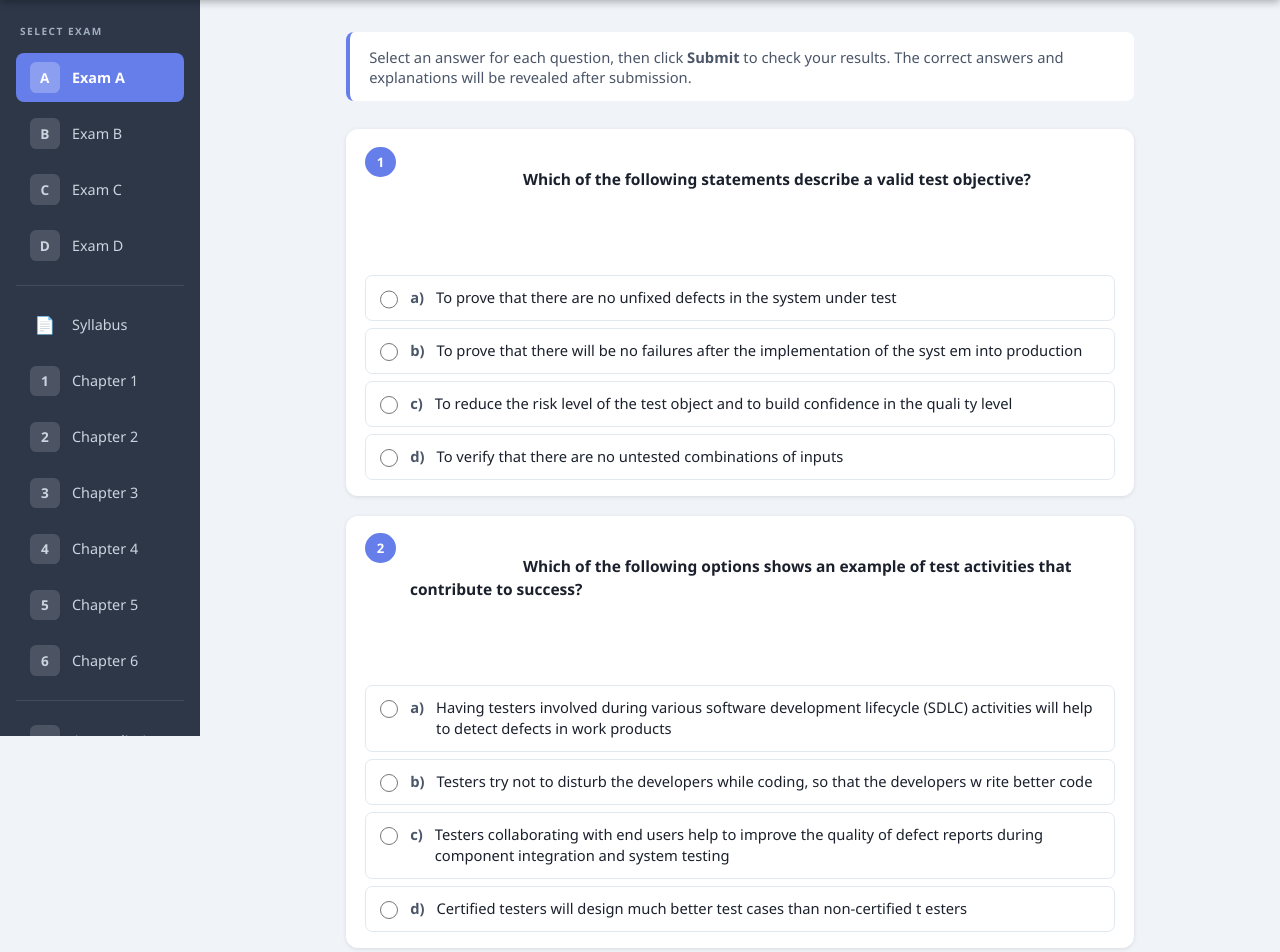
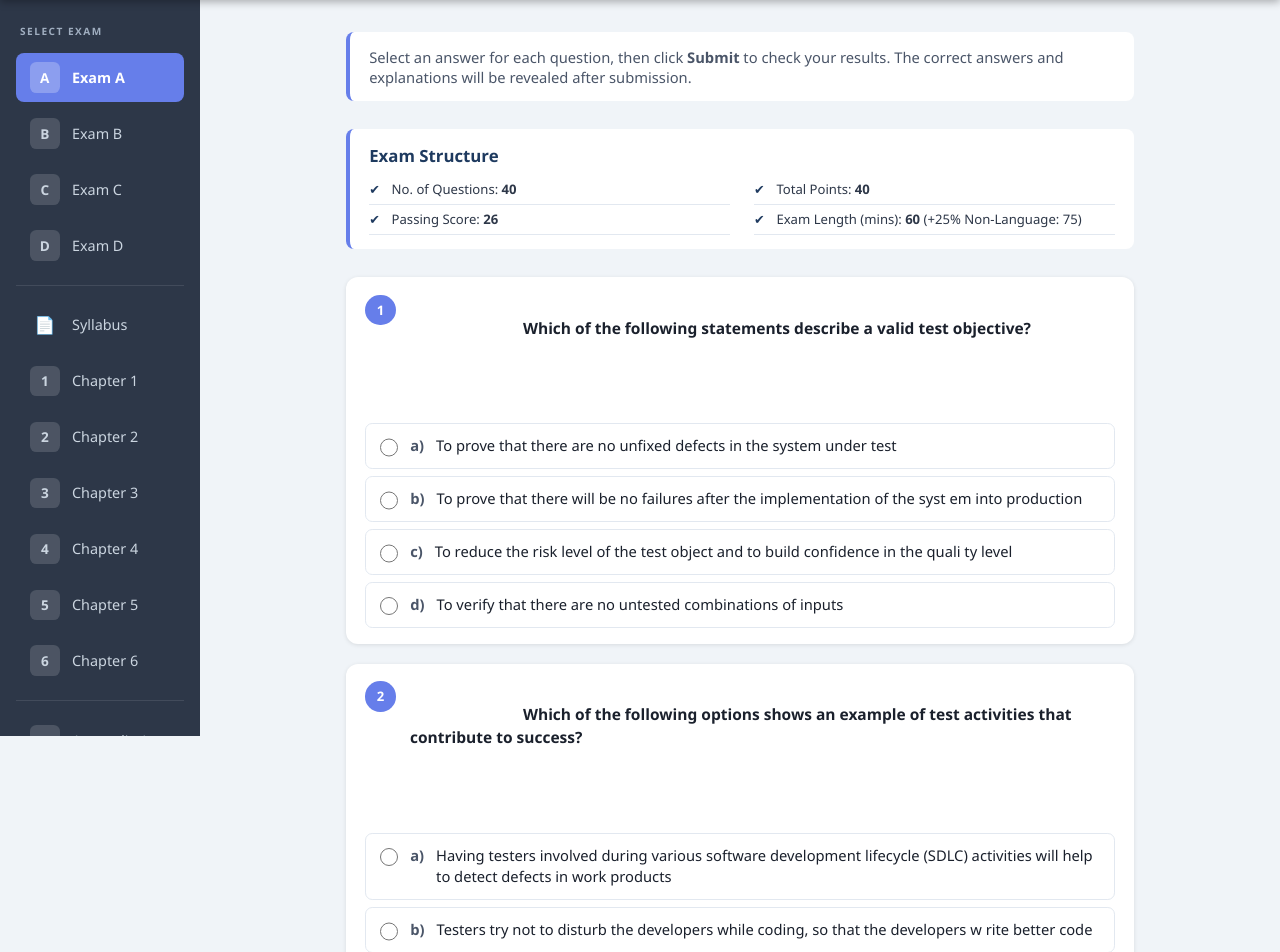
Before and after one commit to maiterivcruz/ISTQBCertificationCatalog, a Django app: page /exam/ctfl/A/ in a window 1280 px wide. Shown: the part 82-1034 px from the top of the page. Run offline with Django 5.2, Linux system fonts and the light colour scheme; data comes from the database, SQL or seed files in the repository.

Commit message:
feat(exams): add exam structure callout per certification
Co-authored-by: Copilot <223556219+Copilot@users.noreply.github.com>

```diff
--- a/questions/models.py
+++ b/questions/models.py
@@ -18,3 +18,21 @@ class Question(models.Model):
 
     def __str__(self):
         return f'[{self.exam}] {self.text[:80]}'
+
+
+class ExamStructure(models.Model):
+    certification = models.CharField(max_length=20)
+    version = models.CharField(max_length=40, blank=True)
+    title = models.CharField(max_length=200)
+    num_questions = models.PositiveIntegerField()
+    total_points = models.PositiveIntegerField()
+    passing_score = models.PositiveIntegerField()
+    minutes = models.PositiveIntegerField()
+    minutes_extended = models.PositiveIntegerField()
+    order = models.PositiveIntegerField(default=0)
+
+    class Meta:
+        ordering = ['certification', 'order']
+
+    def __str__(self):
+        return f'{self.certification} {self.version}'.strip()
--- a/questions/static/questions/css/question_list.css
+++ b/questions/static/questions/css/question_list.css
@@ -668,3 +668,50 @@ main {
         padding: 0.45rem 0.5rem;
     }
 }
+
+.exam-structure {
+    max-width: 100%;
+}
+
+.exam-structure h2 {
+    margin: 0 0 0.5rem;
+    font-size: 1.05rem;
+    font-weight: 700;
+    color: #1e3a5f;
+}
+
+.exam-structure h3 {
+    margin: 0.6rem 0 0.25rem;
+    font-size: 0.8rem;
+    font-weight: 600;
+    color: #4a5568;
+}
+
+.es-list {
+    list-style: none;
+    display: grid;
+    grid-template-columns: repeat(2, minmax(0, 1fr));
+    column-gap: 1.5rem;
+    font-size: 0.82rem;
+    color: #2d3748;
+}
+
+.es-list li {
+    position: relative;
+    padding: 0.35rem 0 0.35rem 1.4rem;
+    border-bottom: 1px solid #e2e8f0;
+}
+
+.es-list li::before {
+    content: "\2714";
+    position: absolute;
+    left: 0;
+    color: #1e3a5f;
+    font-size: 0.8rem;
+}
+
+@media (max-width: 600px) {
+    .es-list {
+        grid-template-columns: 1fr;
+    }
+}
--- a/questions/templates/questions/question_list.html
+++ b/questions/templates/questions/question_list.html
@@ -52,6 +52,23 @@
                     Select an answer for each question, then click <strong>Submit</strong> to check your results.
                     The correct answers and explanations will be revealed after submission.
                 </p>
+
+                {% if exam_structures %}
+                <section class="page-intro exam-structure">
+                    <h2>Exam Structure</h2>
+                    {% for s in exam_structures %}
+                    <div class="es-group">
+                        {% if exam_structures|length > 1 %}<h3>{{ s.title }}</h3>{% endif %}
+                        <ul class="es-list">
+                            <li>No. of Questions: <strong>{{ s.num_questions }}</strong></li>
+                            <li>Total Points: <strong>{{ s.total_points }}</strong></li>
+                            <li>Passing Score: <strong>{{ s.passing_score }}</strong></li>
+                            <li>Exam Length (mins): <strong>{{ s.minutes }}</strong> (+25% Non-Language: {{ s.minutes_extended }})</li>
+                        </ul>
+                    </div>
+                    {% endfor %}
+                </section>
+                {% endif %}
 
                 {% if questions %}
                 {% for q in questions %}
--- a/questions/views.py
+++ b/questions/views.py
@@ -3,7 +3,7 @@ from pathlib import Path
 from django.conf import settings
 from django.http import FileResponse, Http404
 from django.shortcuts import render, redirect
-from .models import Question
+from .models import ExamStructure, Question
 from .chapters import get_chapters, get_chapter
 
 SYLLABUS_ROOT = Path(settings.BASE_DIR) / 'resources' / 'certifications'
@@ -482,6 +482,7 @@ def question_list(request, cert_id='ctfl', exam='A'):
         'exams': exams,
         'has_appendix': any(e['exam_id'] == 'E' for e in exams),
         'chapters': get_chapters(cert_id),
+        'exam_structures': ExamStructure.objects.filter(certification=cert_id),
         'cert': cert,
         'cert_id': cert_id,
     })
```
Also changed, not shown: questions/admin.py (+6 -1 lines), questions/exam_structures.py (added, +33 -0 lines), questions/migrations/0006_examstructure.py (added), questions/migrations/0007_load_exam_structures.py (added).
